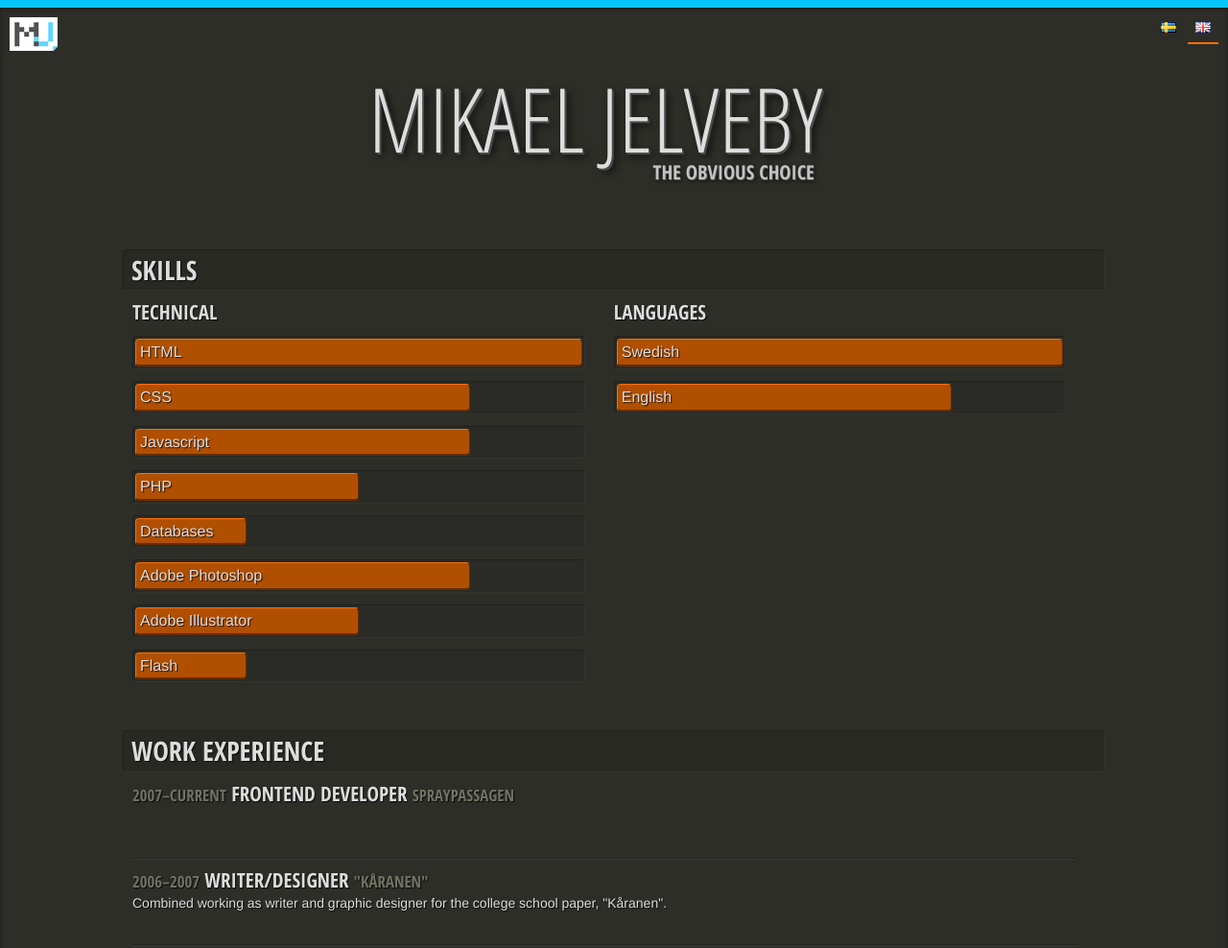
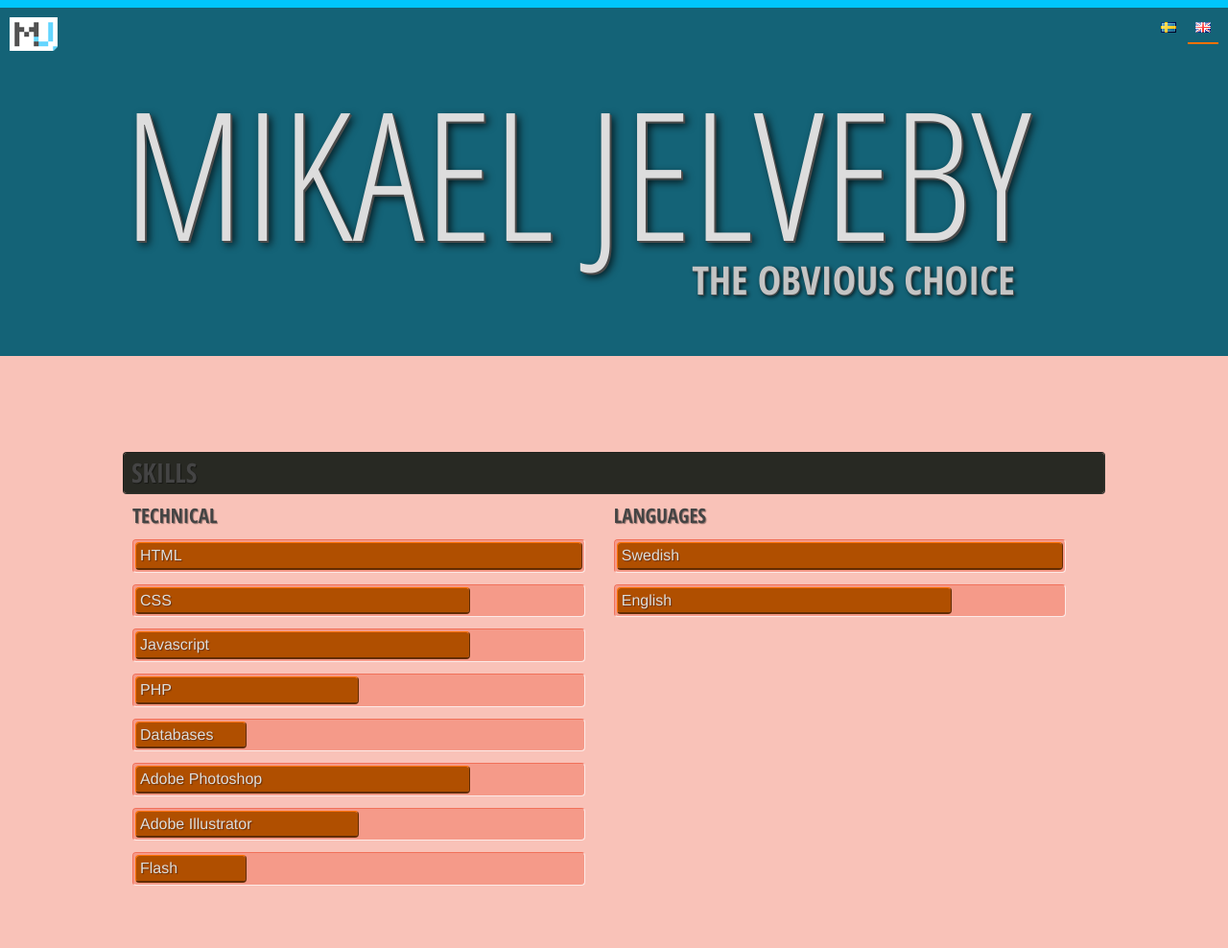
Before and after one commit to jelveby/resume, a plain HTML site: page index.html in a window 1280 px wide. Shown: the top 988 px of the page at 96% size. Drawn offline with Linux system fonts and the light colour scheme.

Commit message:
Changed (and extended) color variables

```diff
--- a/_assets/less/base.less
+++ b/_assets/less/base.less
@@ -1,5 +1,11 @@
 @import "elements.less";
 @import "_colors.inc";
+
+// Media query variables.
+@mobile:  ~"(max-width: 767px)";
+@tablet:  ~"(min-width: 768px) and (max-width: 979px)";
+@normal:  ~"(min-width: 980px) and (max-width: 1199px)";
+@wide:    ~"(min-width: 1200px)";
 
 * {
   -webkit-box-sizing: border-box;
@@ -10,10 +16,10 @@
 }
 
 body {
-  background: @c_background;
-  color: @c_font;
+  background: @background-color;
+  color: @font-color-default;
   font: normal 14px/1.6 'Helvetica Neue', 'Helvetica', Arial, sans-serif;
-  text-shadow: 1px 1px 1px rgba(0,0,0,0.8);
+  text-shadow: 1px 1px 1px rgba(0,0,0,0.4);
 }
 
 h1, h2, h3, h4, h5, h6 {
@@ -35,7 +41,7 @@
 }
 
 a {
-  color: @c_border_alt;
+  color: @border-color-alternate;
   text-decoration: none;
 
   &:hover, &:focus {
@@ -46,8 +52,14 @@
 img { border: 0; }
 
 header {
-  margin: 60px auto 80px;
-  width: 80%;
+  background-color: @background-color-header;
+  // margin: 60px auto 80px;
+  padding: 60px 10% 80px;
+  width: 100%;
+
+  @media @tablet {
+    padding: 60px 30% 80px;
+  }
 
   .logo {
     left: 10px;
@@ -63,7 +75,7 @@
     width: 100%;
   }
   h2 {
-    color: darken(@c_font, 10%);
+    color: darken(@font-color-default, 10%);
     float: right;
     font-weight: bold;
     margin-right: 2.3em;
@@ -98,23 +110,24 @@
 }
 
 section.container {
-  border-top: 8px solid @c_border;
-  .box-shadow (inset 0 2px 4px darken(@c_background, 6%));
+  border-top: 8px solid @border-color-default;
+  .box-shadow (inset 0 2px 4px darken(@background-color, 6%));
   margin: 0 auto;
 }
 
 .skills, .work, .education {
-  margin: 0 auto 40px;
-  width: 95%;
+  // margin: 0 auto 40px;
+  padding: 100px 10%;
+  width: 100%;
 
   h1 {
-    background: darken(@c_background, 2%);
+    background: darken(@background-color, 2%);
     border: 1px solid;
     .bordered (
-      darken(@c_background, 5%),
-      lighten(@c_background, 2%),
-      lighten(@c_background, 2%),
-      darken(@c_background, 5%)
+      darken(@background-color, 5%),
+      lighten(@background-color, 2%),
+      lighten(@background-color, 2%),
+      darken(@background-color, 5%)
     );
     .rounded (4px);
     padding: 4px 8px;
@@ -122,6 +135,8 @@
 }
 
 .skills {
+  background-color: @background-color-skills;
+  color: @font-color-dark;
   overflow: hidden;
 
   section {
@@ -130,14 +145,16 @@
 
   ul {
 
+    color: @font-color-default;
+
     li {
-      background: darken(@c_background, 1%);
+      background: darken(@background-color-skills, 10%);
       border: 1px solid;
       .bordered (
-        darken(@c_background, 5%),
-        lighten(@c_background, 2%),
-        lighten(@c_background, 2%),
-        darken(@c_background, 5%)
+        darken(@background-color-skills, 20%),
+        lighten(@background-color-skills, 10%),
+        lighten(@background-color-skills, 10%),
+        darken(@background-color-skills, 20%)
       );
       .rounded (4px);
       font-size: 16px;
@@ -151,13 +168,13 @@
       &.four span { width: 100%; }
 
       span {
-        background: darken(@c_border_alt, 15%);
+        background: darken(@border-color-alternate, 15%);
         border: 1px solid;
         .bordered (
-          @c_border_alt,
-          darken(@c_border_alt, 30%),
-          darken(@c_border_alt, 30%),
-          @c_border_alt
+          @border-color-alternate,
+          darken(@border-color-alternate, 30%),
+          darken(@border-color-alternate, 30%),
+          @border-color-alternate
         );
         border-bottom-width: 2px;
         .rounded (4px);
@@ -178,25 +195,26 @@
 }
 
 .education, .work {
+  background-color: @background-color-education;
   overflow: hidden;
 
   ul {
     padding: 10px;
 
     li {
-      border-bottom: 1px solid darken(@c_background, 4%);
-      .box-shadow (0 1px 0 lighten(@c_background, 4%));
+      border-bottom: 1px solid darken(@background-color, 4%);
+      .box-shadow (0 1px 0 lighten(@background-color, 4%));
       margin: 0 2% 10px 0;
       padding-bottom: 10px;
       min-height: 80px;
 
       h2 {
-        // border-bottom: 1px dashed lighten(@c_background, 4%);
+        // border-bottom: 1px dashed lighten(@background-color, 4%);
         // padding-bottom: 6px;
 
         span {
           font-size: 0.8em;
-          color: lighten(@c_background, 25%);
+          color: lighten(@background-color, 25%);
         }
       }
     }
@@ -204,20 +222,21 @@
 }
 
 .work {
+  background-color: @background-color-work;
   overflow: hidden;
 }
 
 footer {
-  background: darken(@c_background, 5%);
-  border-top: 1px solid lighten(@c_background, 2%);
-  .box-shadow (inset 0 2px 0px darken(@c_background, 8%));
+  background: @background-color-footer;
+  // border-top: 1px solid lighten(@background-color, 2%);
+  // .box-shadow (inset 0 2px 0px darken(@background-color, 8%));
   height: 200px;
-  margin-top: 100px;
+  // margin-top: 100px;
   padding: 20px 10%;
   text-align: center;
 
   span {
-    background: darken(@c_background, 1%);
+    background: darken(@background-color, 1%);
     .rounded (8px);
     display: inline-block;
     margin-bottom: 4px;
@@ -231,7 +250,7 @@
 
 @media screen and (min-width: 480px) {
 
-  header { width: 60%; }
+  // header { width: 60%; }
 
   section h1 {
     font-size: 2em;
@@ -242,7 +261,7 @@
   }
 
   .skills, .work, .education {
-    width: 80%;
+    // width: 80%;
   }
 
   .skills {
@@ -258,7 +277,7 @@
 
 @media screen and (min-width: 1000px) {
 
-  header { width: 40%; }
+  // header { width: 40%; }
 
   .education {
 
```
Also changed, not shown: _assets/css/base.css, 1 other file.
